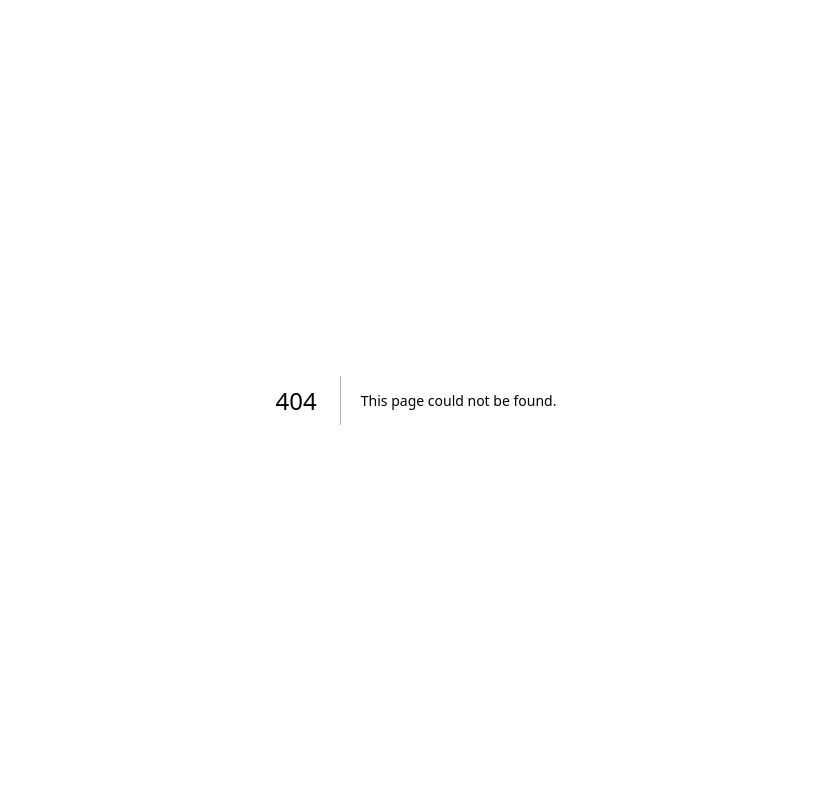
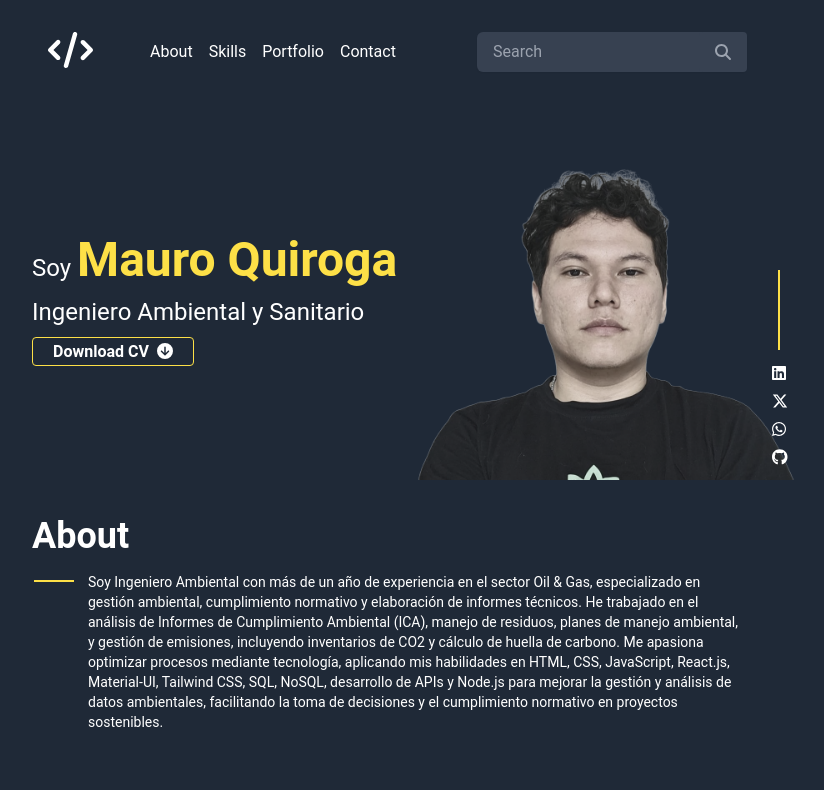
Before and after one commit to MauroQuiroga99/portafolio, a Next.js app: page /ambiental in a window 1280 px wide. Before the commit this address had no page. Shown: the top 790 px of the page, without its empty margins (224-1048 px from the left). Built offline with nearby package versions, Linux system fonts and the light colour scheme.

Commit message:
agregar nueva ruta para otro perfil profesional

```diff
--- /dev/null
+++ b/src/app/ambiental/page.tsx
@@ -0,0 +1,33 @@
+import AboutSectionE from "app/components/ambiental/AboutSectionE";
+import NavBarE from "app/components/ambiental/NavBarE";
+import CertificationsSection from "app/components/CertificationsSection";
+import ContactSection from "app/components/ContactSection";
+import ProyectsSection from "app/components/ProyectsSection";
+import SkillsSection from "app/components/SkillsSection";
+
+export default function Home() {
+  return (
+    <div className="  flex flex-col min-h-screen font-roboto bg-gray-800 ">
+      <div className="w-full max-w-[800px] mx-auto px-4">
+        <div className="mt-5 ">
+          <NavBarE />
+        </div>
+        <div className="">
+          <AboutSectionE />
+        </div>
+        <div className="">
+          <SkillsSection />
+        </div>
+        <div className="">
+          <CertificationsSection />
+        </div>
+        <div className="">
+          <ProyectsSection />
+        </div>
+        <div className="">
+          <ContactSection />
+        </div>
+      </div>
+    </div>
+  );
+}
--- /dev/null
+++ b/src/components/ambiental/AboutSectionE.tsx
@@ -0,0 +1,101 @@
+import { FontAwesomeIcon } from "@fortawesome/react-fontawesome";
+import {
+  faGithub,
+  faLinkedin,
+  faXTwitter,
+  faWhatsapp,
+} from "@fortawesome/free-brands-svg-icons";
+
+import { faCircleArrowDown } from "@fortawesome/free-solid-svg-icons";
+
+const AboutSectionE = () => {
+  return (
+    <>
+      <div
+        id="about"
+        className="m-14 sm:mx-0 flex flex-col md:flex-row justify-between xl:justify-center w-full mx-auto items-center"
+      >
+        <div className="text-white sm:text-left md:text-left text-center sm:w-2/4 w-auto ">
+          <div className="text-2xl">
+            Soy {""}
+            <span className="text-5xl text-yellow-300  font-semibold">
+              {" "}
+              Mauro Quiroga
+            </span>{" "}
+            <br />
+            <div className="mt-3 ">Ingeniero Ambiental y Sanitario</div>
+          </div>
+          <div className="mt-3">
+            <a
+              target="_blank"
+              href="/CV-mauroquiroga.pdf"
+              className=" cursor-pointer bg-transparent hover:bg-yellow-300 text-white font-semibold hover:text-white py-1 px-5 border border-yellow-300 hover:border-transparent rounded"
+            >
+              Download CV
+              <FontAwesomeIcon
+                icon={faCircleArrowDown}
+                className="ml-2 w-4 h-4"
+              />
+            </a>
+          </div>
+        </div>
+        <div className=" top-5 relative bg-[url('/img/perfil.png')] bg-center bg-cover bg-no-repeat w-96 h-80">
+          <div className="absolute md:right-[20px] xl:right-[20px] lg:right-[20px] sm:right-[20px] bottom-[130px] right-[60px]  w-0.5 h-20 bg-yellow-300"></div>
+          <div className="  absolute md:right-[12.5px] xl:right-[12.5px] lg:right-[12.5px] sm:right-[12.5px]  bottom-[10px] right-[52.5px] flex flex-col space-y-1 z-0">
+            <a
+              href="https://www.linkedin.com/in/mauro-alexander-quiroga-borja-751100190/"
+              target="_blank"
+              rel="noopener noreferrer"
+            >
+              <FontAwesomeIcon icon={faLinkedin} className="text-white" />
+            </a>
+            <a
+              href="https://www.twitter.com"
+              target="_blank"
+              rel="noopener noreferrer"
+            >
+              <FontAwesomeIcon icon={faXTwitter} className="text-white" />
+            </a>
+            <a
+              className="cursor-pointer"
+              href="https://api.whatsapp.com/send/?phone=573235884424&text&type=phone_number&app_absent=0"
+              target="_blank"
+              rel="noopener noreferrer"
+            >
+              <FontAwesomeIcon icon={faWhatsapp} className="text-white" />
+            </a>
+
+            <a
+              href="https://github.com/MauroQuiroga99"
+              target="_blank"
+              rel="noopener noreferrer"
+            >
+              <FontAwesomeIcon icon={faGithub} className="text-white" />
+            </a>
+          </div>
+        </div>
+      </div>
+      <div className=" relative w-full mx-auto    m-14 ">
+        <div className=" absolute bg-yellow-300 w-0.5 h-32 left-8 sm:left-12 sm:w-10 sm:h-0.5 lg:left-0.5 md:left-12  mt-16 "></div>
+        <div className="text-4xl text-white font-semibold mx-0  xl:mx-0 lg:mx-0 md:mx-12  sm:mx-12 mb-4  ">
+          About
+        </div>
+        <div className="text-white  text-sm ml-12  xl:mx-14 lg:mx-14 md:mx-[99px]  sm:mx-24">
+          Soy Ingeniero Ambiental con más de un año de experiencia en el sector
+          Oil & Gas, especializado en gestión ambiental, cumplimiento normativo
+          y elaboración de informes técnicos. He trabajado en el análisis de
+          Informes de Cumplimiento Ambiental (ICA), manejo de residuos, planes
+          de manejo ambiental, y gestión de emisiones, incluyendo inventarios de
+          CO2 y cálculo de huella de carbono. Me apasiona optimizar procesos
+          mediante tecnología, aplicando mis habilidades en HTML, CSS,
+          JavaScript, React.js, Material-UI, Tailwind CSS, SQL, NoSQL,
+          desarrollo de APIs y Node.js para mejorar la gestión y análisis de
+          datos ambientales, facilitando la toma de decisiones y el cumplimiento
+          normativo en proyectos sostenibles.
+        </div>
+      </div>
+    </>
+  );
+};
+
+export default AboutSectionE;
--- /dev/null
+++ b/src/components/ambiental/NavBarE.tsx
@@ -0,0 +1,74 @@
+"use client";
+import { FontAwesomeIcon } from "@fortawesome/react-fontawesome";
+import { faSearch, faBars, faCode } from "@fortawesome/free-solid-svg-icons";
+import { useState } from "react";
+
+const NavBarE = () => {
+  const [menuOpen, setMenuOpen] = useState(false);
+  const toggleMenu = () => {
+    setMenuOpen(!menuOpen);
+  };
+  return (
+    <nav className="text-white w-full mx-auto">
+      <div className="container  flex m-auto justify-between items-center gap-2 h-16">
+        <div className="flex items-center w-auto">
+          <div className=" ml-4  text-2xl font-bold">
+            <FontAwesomeIcon icon={faCode} className="h-9" />
+          </div>
+        </div>
+
+        <div className=" hidden md:flex gap-4 mx-7">
+          <a href="#about" className="hover:text-gray-400">
+            About
+          </a>
+          <a href="#skills" className="hover:text-gray-400">
+            Skills
+          </a>
+          <a href="#portfolio" className="hover:text-gray-400">
+            Portfolio
+          </a>
+          <a href="#contact" className="hover:text-gray-400">
+            Contact
+          </a>
+        </div>
+
+        <div className=" max-w-[270px] w-full md:flex items-center space-x-2 relative max-w-smm xs:hidden mx-6">
+          <input
+            className=" bg-gray-700 w-full  py-2 px-4 rounded-md shadow-sm focus:outline-none focus:ring-2 focus:ring-gray-300 focus:border-gray-300 text-black"
+            type="search"
+            placeholder="Search"
+          />
+          <button className="absolute inset-y-0 right-0 flex items-center px-4  bg-gray-700 border-gray-300 rounded ">
+            <FontAwesomeIcon icon={faSearch} className="text-gray-400" />
+          </button>
+        </div>
+        <div className=" relative flex flex-row gap-4">
+          <button onClick={toggleMenu} className="md:hidden mr-4 text-2xl">
+            <FontAwesomeIcon icon={faBars} />
+          </button>
+          {menuOpen && (
+            <div className="absolute top-full left-1/2 transform -translate-x-1/2 mt-2 w-max p-3 rounded-lg flex flex-col items-center space-y-2 bg-gray-700">
+              <a href="#about" className="hover:text-gray-900 font-semibold">
+                Sobre mí
+              </a>
+              <a href="#skills" className="hover:text-gray-900 font-semibold">
+                Skills
+              </a>
+              <a
+                href="#portfolio"
+                className="hover:text-gray-900 font-semibold"
+              >
+                Portafolio
+              </a>
+              <a href="#contact" className="hover:text-gray-900 font-semibold">
+                Contacto
+              </a>
+            </div>
+          )}
+        </div>
+      </div>
+    </nav>
+  );
+};
+
+export default NavBarE;
```
